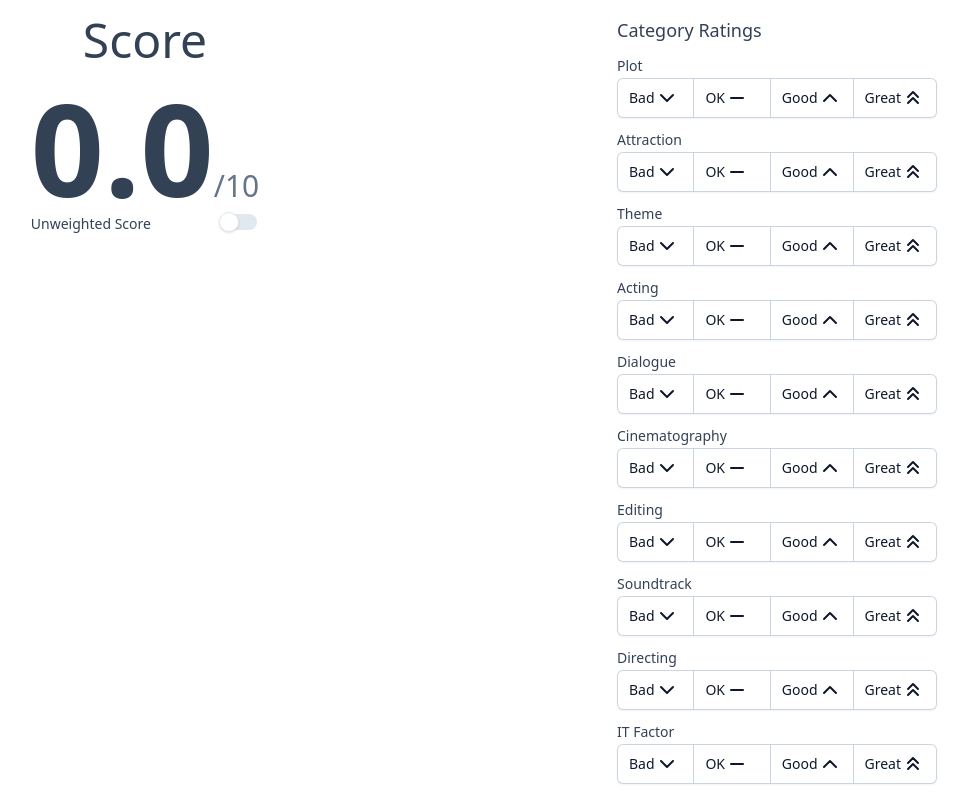
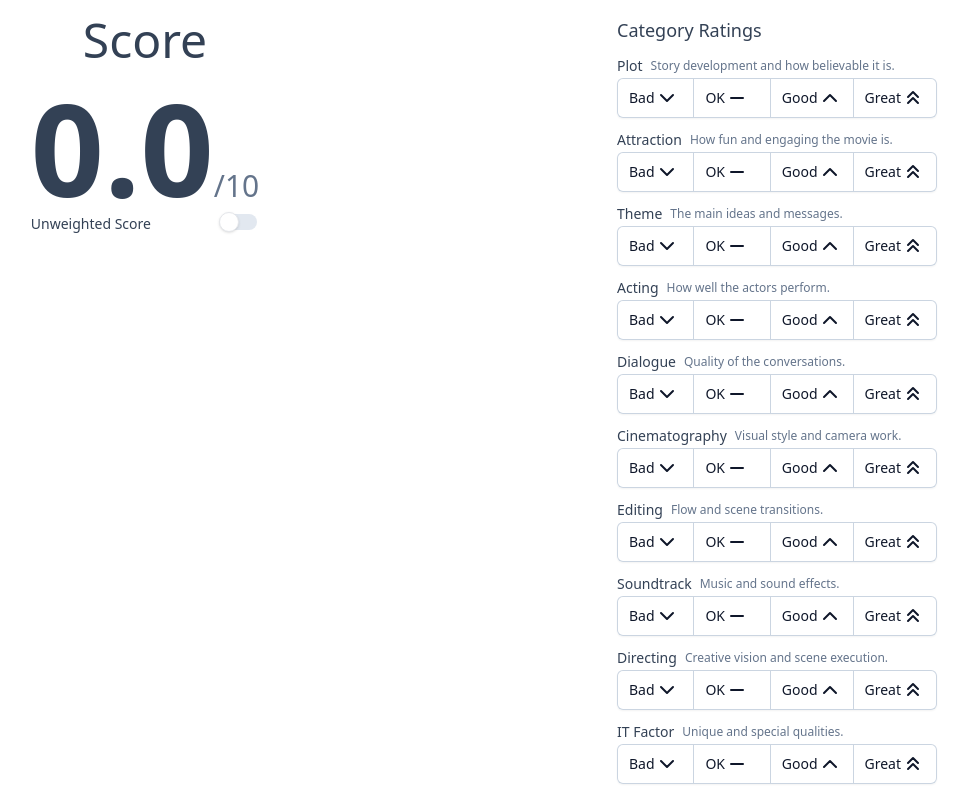
Before and after one commit to TheNewLad/cinema-rating-demo, a React (Vite) app: page / in a window 1280 px wide. Shown: the whole page, without its empty margins (179-1147 px from the left). Built offline with nearby package versions, Linux system fonts and the light colour scheme.

Commit message:
feat: add description to rating buttons

```diff
--- a/src/components/category-rating-buttons.tsx
+++ b/src/components/category-rating-buttons.tsx
@@ -15,11 +15,12 @@ export const CategoryRatingButtons = ({
   return (
     <>
       <h2 className="block w-80 text-lg">Category Ratings</h2>
-      {RatingGroups.map(({ id, label }) => (
+      {RatingGroups.map(({ id, label, description }) => (
         <RatingButtonGroup
           key={id}
           id={id}
           label={label}
+          description={description}
           rating={ratings[id]}
           setRating={(rating) => setCategoryRating(id, rating)}
         />
--- a/src/components/rating-button-group.tsx
+++ b/src/components/rating-button-group.tsx
@@ -8,6 +8,7 @@ import { RatingButton } from "./rating-button.tsx";
 
 interface RatingButtonGroupProps {
   label: string;
+  description: string;
   id: keyof Ratings;
   rating?: number;
   setRating: (rating: number) => void;
@@ -15,14 +16,21 @@ interface RatingButtonGroupProps {
 
 export const RatingButtonGroup = ({
   label,
+  description,
   id,
   rating = -1,
   setRating,
 }: RatingButtonGroupProps) => {
   return (
     <div className="flex min-w-80 max-w-80 flex-col">
-      <label className="text-sm font-medium leading-6" htmlFor={id}>
+      <label
+        className="inline-flex gap-2 text-sm font-medium leading-6"
+        htmlFor={id}
+      >
         <h2>{label}</h2>
+        <p className="content-center text-xs text-slate-500 dark:text-slate-300">
+          {description}
+        </p>
       </label>
       <span className="isolate inline-flex max-w-full rounded-md shadow-sm">
         <RatingButton
--- a/src/types.ts
+++ b/src/types.ts
@@ -21,47 +21,58 @@ export enum Rating {
 interface RatingGroup {
   label: string;
   id: keyof Ratings;
+  description: string;
 }
 
 export const RatingGroups: RatingGroup[] = [
   {
     id: "plot",
     label: "Plot",
+    description: "Story development and how believable it is.",
   },
   {
     id: "attraction",
     label: "Attraction",
+    description: "How fun and engaging the movie is.",
   },
   {
     id: "theme",
     label: "Theme",
+    description: "The main ideas and messages.",
   },
   {
     id: "acting",
     label: "Acting",
+    description: "How well the actors perform.",
   },
   {
     id: "dialogue",
     label: "Dialogue",
+    description: "Quality of the conversations.",
   },
   {
     id: "cinematography",
     label: "Cinematography",
+    description: "Visual style and camera work.",
   },
   {
     id: "editing",
     label: "Editing",
+    description: "Flow and scene transitions.",
   },
   {
     id: "soundtrack",
     label: "Soundtrack",
+    description: "Music and sound effects.",
   },
   {
     id: "directing",
     label: "Directing",
+    description: "Creative vision and scene execution.",
   },
   {
     id: "it_factor",
     label: "IT Factor",
+    description: "Unique and special qualities.",
   },
 ];
```
